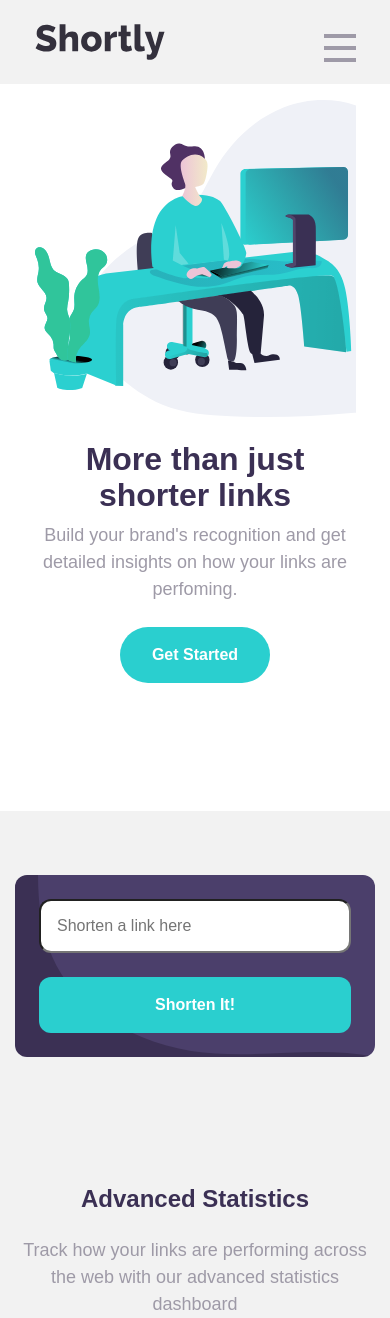
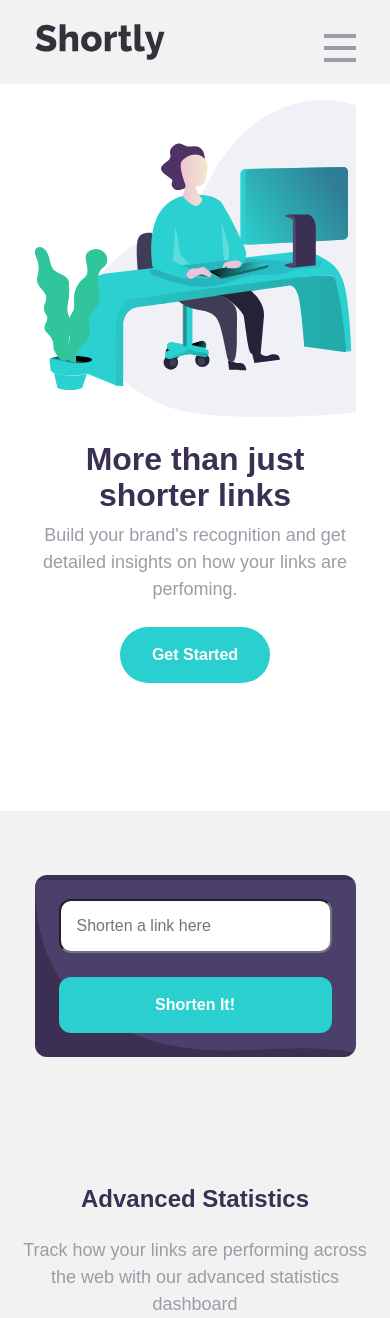
Before and after one commit to Matheusdoe-dev/Shortly, a React (Create React App) app: page / in a window 390 px wide. Shown: the top 1318 px of the page. Built offline with nearby package versions, Linux system fonts and the light colour scheme.

Commit message:
:iphone: chore: handle Shorter form to large devices

```diff
--- a/src/components/Shorter-Form/index.js
+++ b/src/components/Shorter-Form/index.js
@@ -8,7 +8,7 @@ import Input from "../Input";
 
 const ShorterForm = () => {
   return (
-    <Container>
+    <Container fluid>
       <Row>
         <Col xs="12">
           <ShorterFormWrapper>
--- a/src/components/Shorter-Form/styles.js
+++ b/src/components/Shorter-Form/styles.js
@@ -29,5 +29,26 @@ export const ShorterFormWrapper = styled.form`
       width: 100%;
       border-radius: ${borders.radius.primary};
     }
+
+    @media (min-width: 768px) {
+      background-image: url(${desktopFormBg});
+      background-position: right center;
+      background-size: cover;
+
+      position: absolute;
+      top: -130px;
+      z-index: 900;
+
+      display: grid;
+      grid-template-columns: 9fr 3fr;
+      column-gap: var(--gap-sm);
+      align-items: center;
+
+      padding: var(--gap-lg);
+
+      div {
+        margin-bottom: 0;
+      }
+    }
   }
 `;
```
